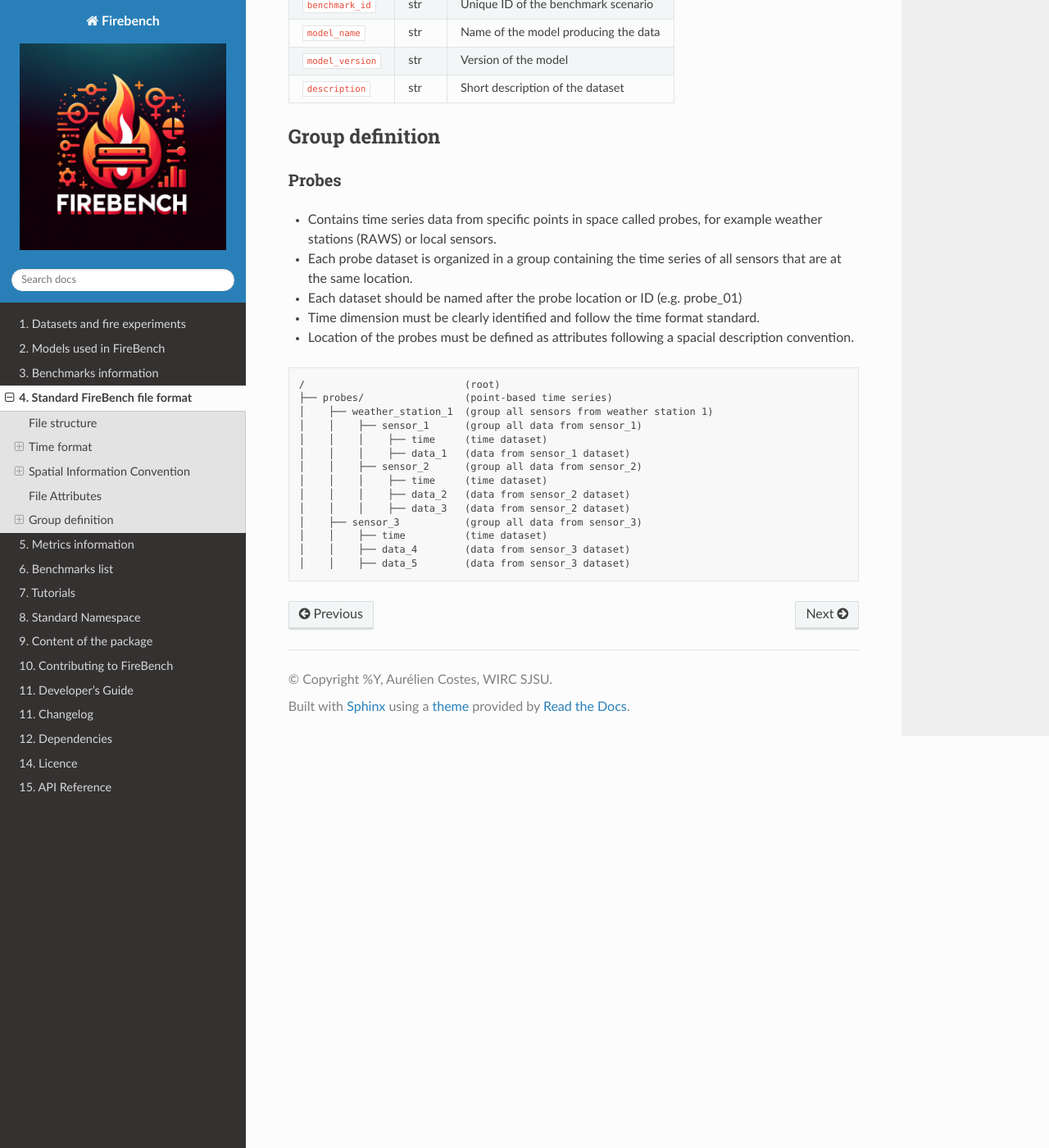
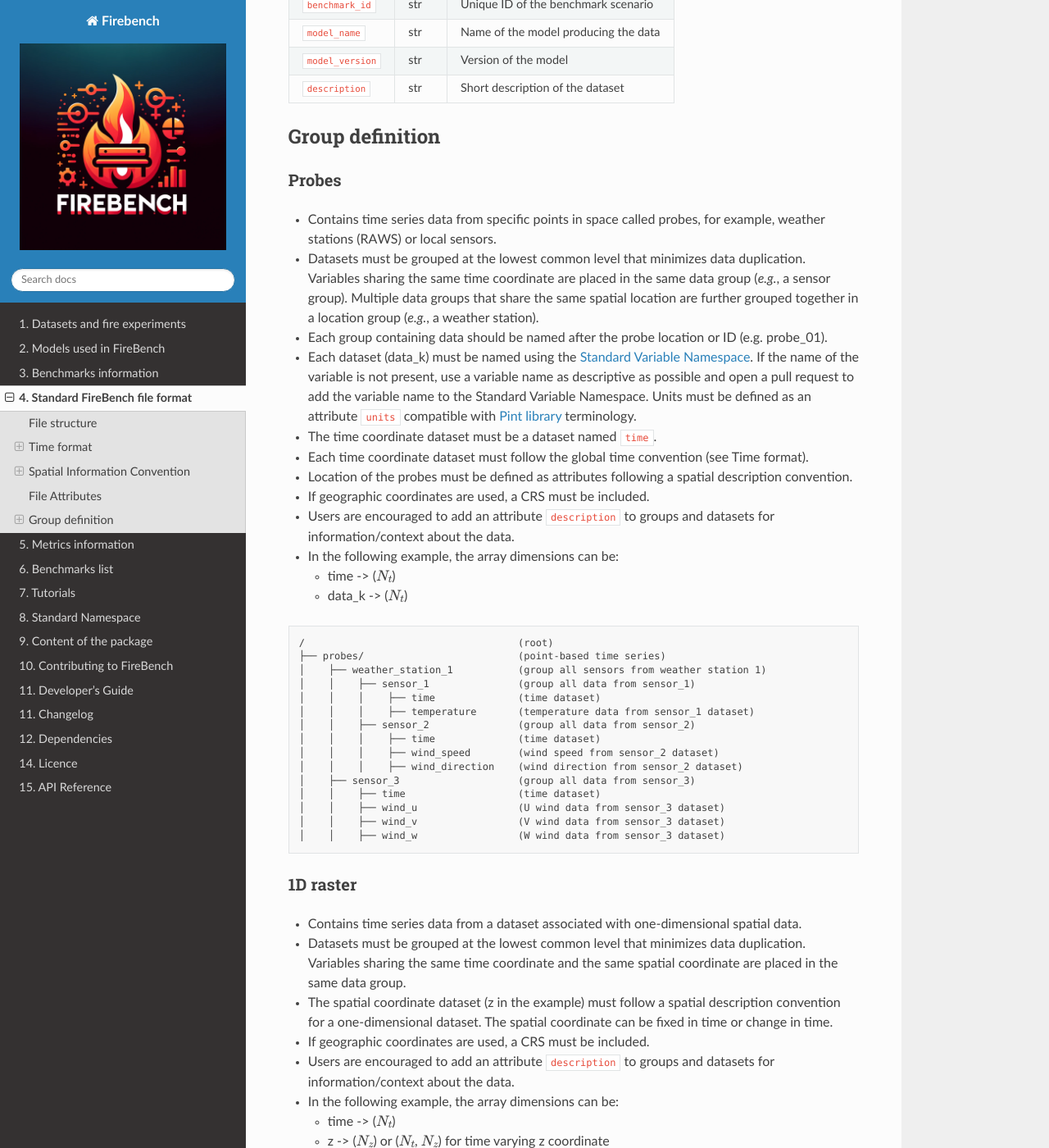
Before and after one commit to wirc-sjsu/firebench, a Sphinx documentation site: the page built from docs/standard_format.md, in a window 1280 px wide and 1400 px high, scrolled down 5301 px. Shown: the whole window at 82% size. Built offline with Sphinx 7.4.7 and the Read the Docs theme 3.1.0, drawn with Linux system fonts in a browser that asks for light colours; some of the changed text lies outside the part shown.

Commit message:
add raster 1d standard and improve probes standard

````diff
--- a/docs/standard_format.md
+++ b/docs/standard_format.md
@@ -162,7 +162,6 @@
 - `position_y_units`
 - `position_z_units`
 
-
 ## File Attributes
 
 The HDF5 file must contain the following root-level attributes:
@@ -185,25 +184,53 @@
 ## Group definition
 
 ### Probes
-- Contains time series data from specific points in space called probes, for example weather stations (RAWS) or local sensors.
-- Each probe dataset is organized in a group containing the time series of all sensors that are at the same location.
-- Each dataset should be named after the probe location or ID (e.g. probe_01)
-- Time dimension must be clearly identified and follow the time format standard.
-- Location of the probes must be defined as attributes following a spacial description convention.
+- Contains time series data from specific points in space called probes, for example, weather stations (RAWS) or local sensors.
+- Datasets must be grouped at the lowest common level that minimizes data duplication. Variables sharing the same time coordinate are placed in the same data group (*e.g.*, a sensor group). Multiple data groups that share the same spatial location are further grouped together in a location group (*e.g.*, a weather station).
+- Each group containing data should be named after the probe location or ID (e.g. probe_01).
+- Each dataset (data_k) must be named using the [Standard Variable Namespace](./namespace.md). If the name of the variable is not present, use a variable name as descriptive as possible and open a pull request to add the variable name to the Standard Variable Namespace. Units must be defined as an attribute `units` compatible with [Pint library](https://pint.readthedocs.io/en/stable/) terminology.
+- The time coordinate dataset must be a dataset named `time`.
+- Each time coordinate dataset must follow the global time convention (see Time format).
+- Location of the probes must be defined as attributes following a spatial description convention.
+- If geographic coordinates are used, a CRS must be included.
+- Users are encouraged to add an attribute `description` to groups and datasets for information/context about the data.
+- In the following example, the array dimensions can be:
+    - time -> ($N_t$)
+    - data_k -> ($N_t$)
+```
+/                                    (root)
+├── probes/                          (point-based time series)
+│    ├── weather_station_1           (group all sensors from weather station 1)
+│    │    ├── sensor_1               (group all data from sensor_1)
+│    │    │    ├── time              (time dataset)
+│    │    │    ├── temperature       (temperature data from sensor_1 dataset)
+│    │    ├── sensor_2               (group all data from sensor_2)
+│    │    │    ├── time              (time dataset)
+│    │    │    ├── wind_speed        (wind speed from sensor_2 dataset)
+│    │    │    ├── wind_direction    (wind direction from sensor_2 dataset)
+│    ├── sensor_3                    (group all data from sensor_3)
+│    │    ├── time                   (time dataset)
+│    │    ├── wind_u                 (U wind data from sensor_3 dataset)
+│    │    ├── wind_v                 (V wind data from sensor_3 dataset)
+│    │    ├── wind_w                 (W wind data from sensor_3 dataset)
+```
+
+### 1D raster
+- Contains time series data from a dataset associated with one-dimensional spatial data.
+- Datasets must be grouped at the lowest common level that minimizes data duplication. Variables sharing the same time coordinate and the same spatial coordinate are placed in the same data group.
+- The spatial coordinate dataset (z in the example) must follow a spatial description convention for a one-dimensional dataset. The spatial coordinate can be fixed in time or change in time.
+- If geographic coordinates are used, a CRS must be included.
+- Users are encouraged to add an attribute `description` to groups and datasets for information/context about the data.
+- In the following example, the array dimensions can be:
+    - time -> ($N_t$)
+    - z -> ($N_z$) or ($N_t$, $N_z$) for time varying z coordinate
+    - data_k -> ($N_t$, $N_z$)
 
 ```
-/                           (root)
-├── probes/                 (point-based time series)
-│    ├── weather_station_1  (group all sensors from weather station 1)
-│    │    ├── sensor_1      (group all data from sensor_1)
-│    │    │    ├── time     (time dataset)
-│    │    │    ├── data_1   (data from sensor_1 dataset)
-│    │    ├── sensor_2      (group all data from sensor_2)
-│    │    │    ├── time     (time dataset)
-│    │    │    ├── data_2   (data from sensor_2 dataset)
-│    │    │    ├── data_3   (data from sensor_2 dataset)
-│    ├── sensor_3           (group all data from sensor_3)
-│    │    ├── time          (time dataset)
-│    │    ├── data_4        (data from sensor_3 dataset)
-│    │    ├── data_5        (data from sensor_3 dataset)
+/                               (root)
+├── 1D_raster/                  (1D gridded spatial data + time)
+│    ├── wind_profiler_1        (group all sensors from weather station 1)
+│    │    ├── time              (time dataset)
+│    │    ├── z                 (vertical spatial coordinate for profile)
+│    │    ├── wind_speed        (wind profiler data)
+│    │    ├── wind_direction    (wind profiler data)
 ```
````
Also changed, not shown: other parts of docs/standard_format.md (+1 -1 lines).
